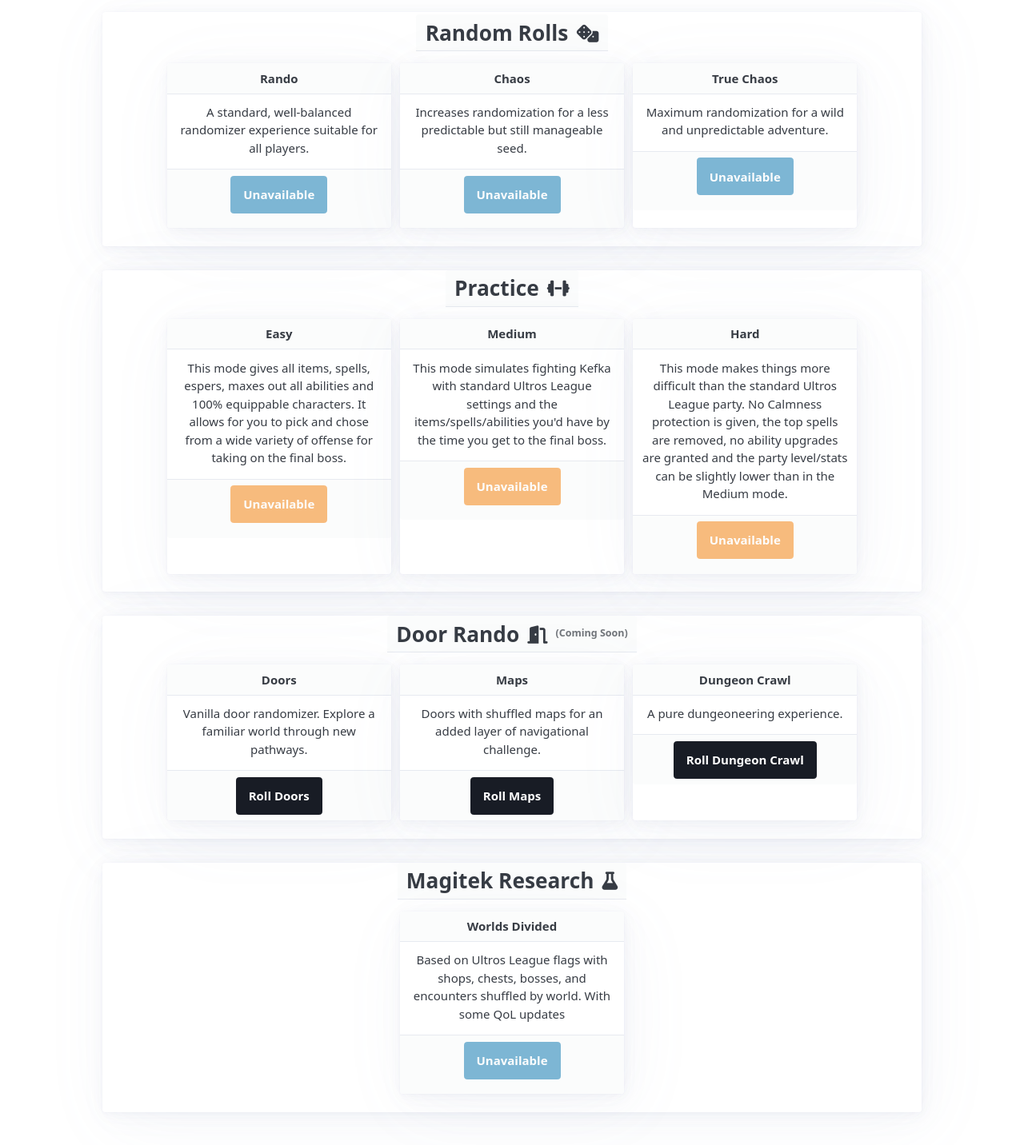
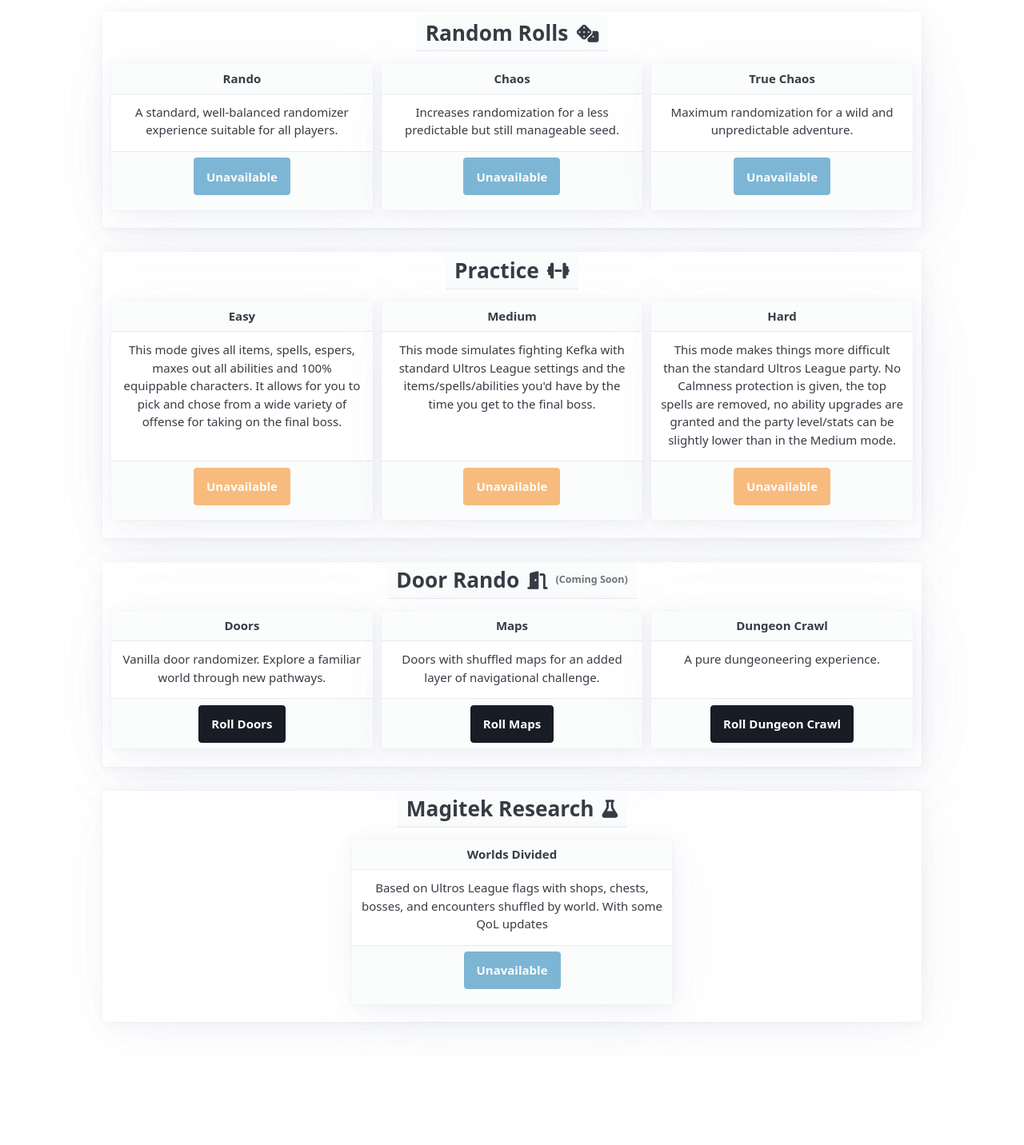
Before and after one commit to wrjones104/seedbot2000, a Django app: page /quick-roll/ in a window 1280 px wide. Shown: the part 130-1562 px from the top of the page at 80% size. After the commit the page ends 1416 px from the top, so only its background shows below. Run offline with Django 5.2, Linux system fonts and the light colour scheme; data that the repository does not hold is empty; some libraries are stand-ins or nearby versions.

Commit message:
Refactor quick_roll.html and custom.css: streamline card layout with centered flexbox container; remove unused button styles

```diff
--- a/static/css/custom.css
+++ b/static/css/custom.css
@@ -54,11 +54,6 @@ button,
 .btn-red {
   --pico-background-color: #c62828;
   --pico-border-color: #c62828;
-  --pico-color: #ffffff;
-}
-.btn-gray {
-  --pico-background-color: #6c757d;
-  --pico-border-color: #6c757d;
   --pico-color: #ffffff;
 }
 
@@ -159,3 +154,26 @@ article dl dt {
   align-self: center;
   width: auto;
 }
+
+/* --- Centered Flexbox Card Container --- */
+/* Used on Quick Roll page for centering incomplete rows */
+.centered-card-container {
+  display: flex;
+  flex-wrap: wrap;
+  justify-content: center;
+  gap: var(--pico-spacing);
+}
+
+.centered-card-container > article {
+  flex-basis: 320px; /* Base width for cards */
+  flex-grow: 1;       /* Allows cards to grow if space is available */
+  max-width: 400px;   /* Prevents cards from becoming too wide */
+
+  /* Apply vertical alignment fix */
+  display: flex;
+  flex-direction: column;
+}
+
+.centered-card-container > article > footer {
+    margin-top: auto; /* Pushes button/footer to the bottom */
+}
--- a/templates/webapp/quick_roll.html
+++ b/templates/webapp/quick_roll.html
@@ -16,10 +16,10 @@
                 <i class="fa-solid fa-dice fa-xl" style="color: var(--pico-color-blue-500);"></i>
             </header>
 
-            <div style="display: flex; justify-content: center; flex-wrap: wrap; gap: var(--pico-spacing);">
+            <div class="centered-card-container">
 
-                <article style="width: 280px; text-align: center;">
-                    <header style="text-align: center;"><strong>Rando</strong></header>
+                <article>
+                    <header><strong>Rando</strong></header>
                     <p>A standard, well-balanced randomizer experience suitable for all players.</p>
                     <footer>
                         {% if quick_rolls.rando %}
@@ -34,8 +34,8 @@
                     </footer>
                 </article>
 
-                <article style="width: 280px; text-align: center;">
-                    <header style="text-align: center;"><strong>Chaos</strong></header>
+                <article>
+                    <header><strong>Chaos</strong></header>
                     <p>Increases randomization for a less predictable but still manageable seed.</p>
                     <footer>
                         {% if quick_rolls.chaos %}
@@ -50,8 +50,8 @@
                     </footer>
                 </article>
 
-                <article style="width: 280px; text-align: center;">
-                    <header style="text-align: center;"><strong>True Chaos</strong></header>
+                <article>
+                    <header><strong>True Chaos</strong></header>
                     <p>Maximum randomization for a wild and unpredictable adventure.</p>
                     <footer>
                         {% if quick_rolls.true_chaos %}
@@ -75,10 +75,10 @@
                 <i class="fa-solid fa-dumbbell fa-xl" style="color: var(--pico-color-orange-500);"></i>
             </header>
 
-            <div style="display: flex; justify-content: center; flex-wrap: wrap; gap: var(--pico-spacing);">
+            <div class="centered-card-container">
 
-                <article style="width: 280px; text-align: center;">
-                    <header style="text-align: center;"><strong>Easy</strong></header>
+                <article>
+                    <header><strong>Easy</strong></header>
                     <p>This mode gives all items, spells, espers, maxes out all abilities and  100% equippable characters. It allows for you to pick and chose from a wide variety of offense for taking on the final boss.</p>
                     <footer>
                         {% if quick_rolls.practice_easy %}
@@ -93,8 +93,8 @@
                     </footer>
                 </article>
 
-                <article style="width: 280px; text-align: center;">
-                    <header style="text-align: center;"><strong>Medium</strong></header>
+                <article>
+                    <header><strong>Medium</strong></header>
                     <p>This mode simulates fighting Kefka with standard Ultros League settings and the items/spells/abilities you'd have by the time you get to the final boss.</p>
                     <footer>
                         {% if quick_rolls.practice_medium %}
@@ -109,8 +109,8 @@
                     </footer>
                 </article>
 
-                <article style="width: 280px; text-align: center;">
-                    <header style="text-align: center;"><strong>Hard</strong></header>
+                <article>
+                    <header><strong>Hard</strong></header>
                     <p>This mode makes things more difficult than the standard Ultros League party. No Calmness protection is given, the top spells are removed, no ability upgrades are granted and the party level/stats can be slightly lower than in the Medium mode.</p>
                     <footer>
                         {% if quick_rolls.practice_hard %}
@@ -135,10 +135,10 @@
                 <small style="font-weight: bold; opacity: 0.7;">(Coming Soon)</small>
             </header>
 
-            <div style="display: flex; justify-content: center; flex-wrap: wrap; gap: var(--pico-spacing);">
+            <div class="centered-card-container">
 
-                <article style="width: 280px; text-align: center;">
-                    <header style="text-align: center;"><strong>Doors</strong></header>
+                <article>
+                    <header><strong>Doors</strong></header>
                     <p>Vanilla door randomizer. Explore a familiar world through new pathways.</p>
                     <footer>
                         <div class="button-group">
@@ -147,8 +147,8 @@
                     </footer>
                 </article>
 
-                <article style="width: 280px; text-align: center;">
-                    <header style="text-align: center;"><strong>Maps</strong></header>
+                <article>
+                    <header><strong>Maps</strong></header>
                     <p>Doors with shuffled maps for an added layer of navigational challenge.</p>
                     <footer>
                         <div class="button-group">
@@ -157,8 +157,8 @@
                     </footer>
                 </article>
 
-                <article style="width: 280px; text-align: center;">
-                    <header style="text-align: center;"><strong>Dungeon Crawl</strong></header>
+                <article>
+                    <header><strong>Dungeon Crawl</strong></header>
                     <p>A pure dungeoneering experience.</p>
                     <footer>
                         <div class="button-group">
@@ -176,10 +176,10 @@
                 <i class="fa-solid fa-flask fa-xl" style="color: var(--pico-color-green-500);"></i>
             </header>
 
-            <div style="display: flex; justify-content: center; flex-wrap: wrap; gap: var(--pico-spacing);">
+            <div class="centered-card-container">
 
-                <article style="width: 280px; text-align: center;">
-                    <header style="text-align: center;"><strong>Worlds Divided</strong></header>
+                <article>
+                    <header><strong>Worlds Divided</strong></header>
                     <p>Based on Ultros League flags with shops, chests, bosses, and encounters shuffled by world. With some QoL updates</p>
                     <footer>
                         {% if quick_rolls.worlds_divided %}
```
